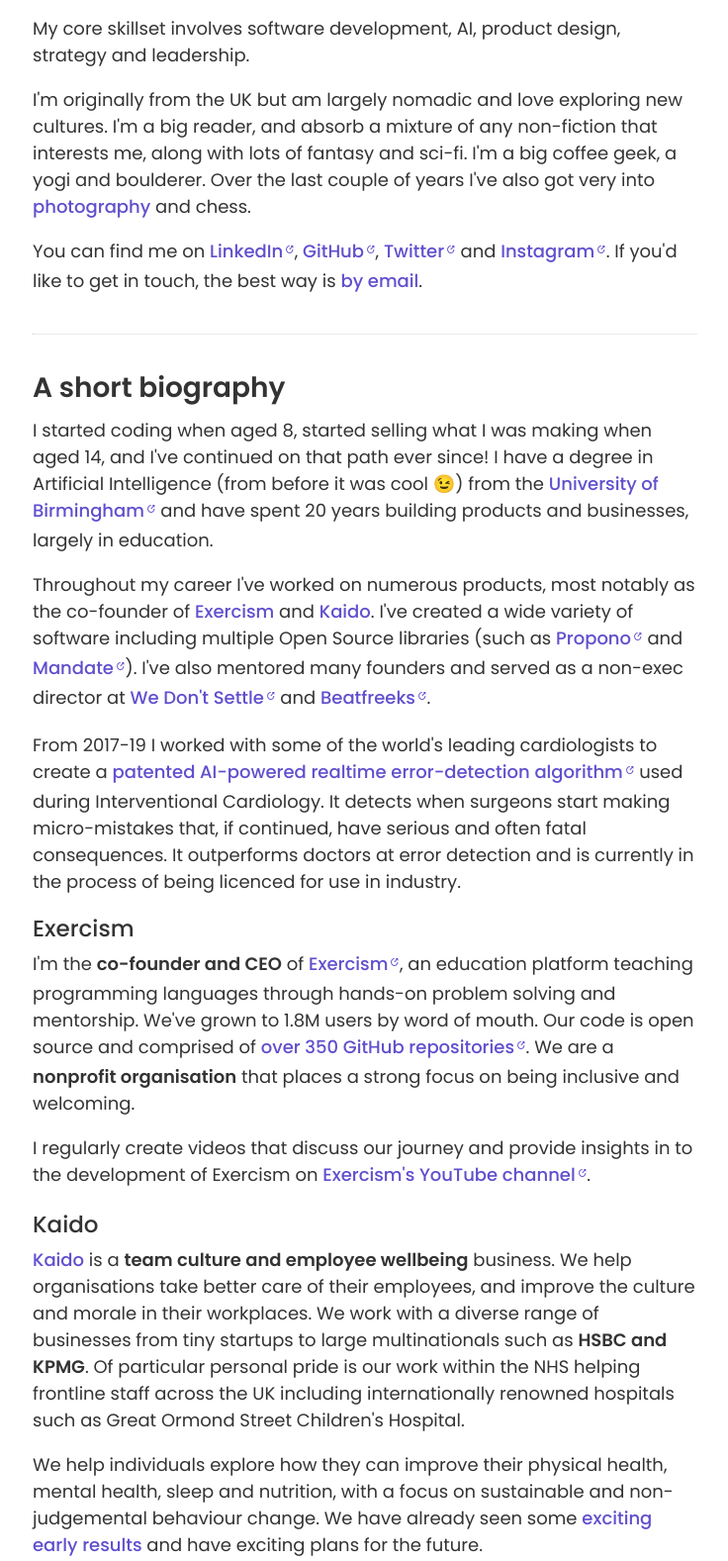
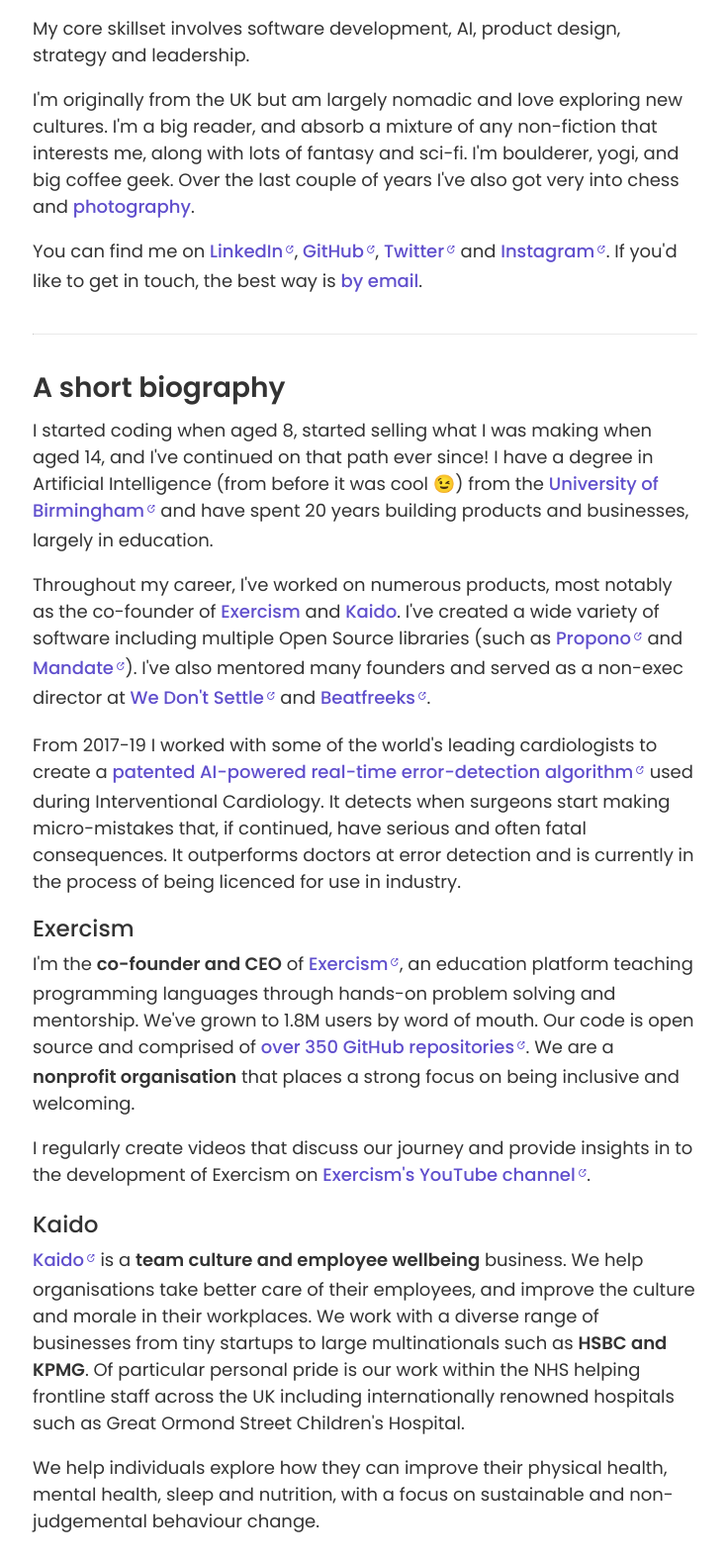
Before and after one commit to iHiD/ihid.github.io, a plain HTML site: page index.html in a window 1280 px wide. Shown: the part 482-2059 px from the top of the page at 99% size, without its empty margins (271-1007 px from the left). Drawn offline with nearby package versions, Linux system fonts and the light colour scheme.

Commit message:
More updates

```diff
--- a/index.html
+++ b/index.html
@@ -148,6 +148,7 @@
       .photo-grid a img {
         display:block;
         width:100%;
+        height:auto;
       }
     </style>
 
@@ -179,7 +180,7 @@
         <p>
           My core skillset involves software development, AI, product design, strategy and leadership.
         </p>
-        <p>I'm originally from the UK but am largely nomadic and love exploring new cultures. I'm a big reader, and absorb a mixture of any <span style="text-wrap:nowrap">non-fiction</span> that interests me, along with lots of fantasy and sci-fi. I'm a big coffee geek, a yogi and boulderer. Over the last couple of years I've also got very into <a href="#photography">photography</a> and chess.
+        <p>I'm originally from the UK but am largely nomadic and love exploring new cultures. I'm a big reader, and absorb a mixture of any <span style="text-wrap:nowrap">non-fiction</span> that interests me, along with lots of fantasy and sci-fi. I'm boulderer, yogi, and big coffee geek. Over the last couple of years I've also got very into chess and <a href="#photography">photography</a>.
 
         <p>
           You can find me on <a class="external" target="_blank" href="https://www.linkedin.com/in/ihidjeremywalker/">LinkedIn</a>,
@@ -193,13 +194,13 @@
           I started coding when aged 8, started selling what I was making when aged 14, and I've continued on that path ever since!
           I have a degree in Artificial Intelligence (from before it was cool 😉) from the <a class="external" target="_blank" href="https://www.birmingham.ac.uk/">University of Birmingham</a> and have spent 20 years building products and businesses, largely in education.
         </p>
-        <p>Throughout my career I've worked on numerous products, most notably as the co-founder of <a href="#exercism">Exercism</a> and <a href="#kaido">Kaido</a>.
+        <p>Throughout my career, I've worked on numerous products, most notably as the co-founder of <a href="#exercism">Exercism</a> and <a href="#kaido">Kaido</a>.
         I've created a wide variety of software including multiple Open Source libraries (such as <a class="external" target="_blank" href="https://rubygems.org/gems/propono">Propono</a> and <a class="external" target="_blank" href="https://rubygems.org/gems/mandate">Mandate</a>).
         I've also mentored many founders and served as a non-exec director at <a class="external" target="_blank" href="https://wedontsettle.com/">We Don't Settle</a> and <a class="external" target="_blank" href="https://beatfreeks.com/">Beatfreeks</a>.
         </p>
 
         <p>
-        From 2017-19 I worked with some of the world's leading cardiologists to create a <a class="external" target="_blank" href="https://patents.google.com/patent/US11387001B2/en">patented AI-powered realtime error-detection algorithm</a> used during Interventional Cardiology.
+        From 2017-19 I worked with some of the world's leading cardiologists to create a <a class="external" target="_blank" href="https://patents.google.com/patent/US11387001B2/en">patented AI-powered real-time error-detection algorithm</a> used during Interventional Cardiology.
         It detects when surgeons start making micro-mistakes that, if continued, have serious and often fatal consequences.
         It outperforms doctors at error detection and is currently in the process of being licenced for use in industry.
         </p>
@@ -210,8 +211,8 @@
         <p>I regularly create videos that discuss our journey and provide insights in to the development of Exercism on <a class="external" target="_blank" href="https://www.youtube.com/channel/UCI539r_OxiqZpUUhmPXsrEA">Exercism's YouTube channel</a>.
 
         <h3 id="kaido">Kaido</h3>
-        <p><a href="https://kaido.org">Kaido</a> is a <strong>team culture and employee wellbeing</strong> business. We help organisations take better care of their employees, and improve the culture and morale in their workplaces. We work with a diverse range of businesses from tiny startups to large multinationals such as <strong>HSBC and KPMG</strong>. Of particular personal pride is our work within the NHS helping frontline staff across the UK including internationally renowned hospitals such as Great Ormond Street Children's Hospital.</p>
-        <p>We help individuals explore how they can improve their physical health, mental health, sleep and nutrition, with a focus on sustainable and non-judgemental behaviour change. We have already seen some <a href="https://kaido.org/results">exciting early results</a> and have exciting plans for the future.</p>
+        <p><a class="external" target="_blank" href="https://kaido.org">Kaido</a> is a <strong>team culture and employee wellbeing</strong> business. We help organisations take better care of their employees, and improve the culture and morale in their workplaces. We work with a diverse range of businesses from tiny startups to large multinationals such as <strong>HSBC and KPMG</strong>. Of particular personal pride is our work within the NHS helping frontline staff across the UK including internationally renowned hospitals such as Great Ormond Street Children's Hospital.</p>
+        <p>We help individuals explore how they can improve their physical health, mental health, sleep and nutrition, with a focus on sustainable and non-judgemental behaviour change.</p>
 
         <hr/>
 
@@ -230,7 +231,7 @@
         <hr/>
 
         <h2 id="podcasts">Podcasts</h2>
-        <p style="margin-bottom:10px;">Here are a few fun podcast episodes I appeared on. If you'd like to feature me on a podcast, please <a href="mailto:jez.walker@gmail.com">get in touch</a>.</p>
+        <p style="margin-bottom:15px;">Here are a few fun podcast episodes I've appeared on. If you'd like to feature me on your podcast, please <a href="mailto:jez.walker@gmail.com">get in touch</a>.</p>
         <iframe style="border-radius:12px" src="https://open.spotify.com/embed/episode/6TsSIF7nY0NrazxnG8yP79?si=560408b3235a4905?utm_source=generator&theme=0" width="100%" height="152" frameBorder="0" allowfullscreen="" allow="autoplay; clipboard-write; encrypted-media; fullscreen; picture-in-picture" loading="lazy"></iframe>
         <iframe style="border-radius:12px" src="https://open.spotify.com/embed/episode/4z2dMRLPMRE1H7860NHCPI?si=46bfec0408724e0d?utm_source=generator&theme=0" width="100%" height="152" frameBorder="0" allowfullscreen="" allow="autoplay; clipboard-write; encrypted-media; fullscreen; picture-in-picture" loading="lazy"></iframe>
         <iframe style="border-radius:12px" src="https://open.spotify.com/embed/episode/4oFxS7eKE5nZjCdzFWjfXH?utm_source=generator&theme=0" width="100%" height="152" frameBorder="0" allowfullscreen="" allow="autoplay; clipboard-write; encrypted-media; fullscreen; picture-in-picture" loading="lazy"></iframe>
@@ -238,7 +239,7 @@
 
         <hr/>
         <h2 style="margin-top:30px;" id="podcasts">Videos</h2>
-        <p style="margin-bottom:10px;">I regularly release a mixture of technical content and interviews on <a class="external" target="_blank" href="https://youtube.com/exercismvideos">Exercism's YouTube Channel</a>. There are also numerous videos of me speaking at conferences online. Here is a varied selection.</p>
+        <p style="margin-bottom:15px;">I regularly release a mixture of technical content and interviews on <a class="external" target="_blank" href="https://youtube.com/exercismvideos">Exercism's YouTube Channel</a>. There are also numerous videos of me speaking at conferences online. Here is a varied selection.</p>
 
         <div class="video-grid">
           <div class="embed-container"><iframe width="560" height="315" src="https://www.youtube.com/embed/vhaFgsfmH_s?si=Dsl7pmlHypn3PMVf" title="YouTube video player" frameborder="0" allow="accelerometer; autoplay; clipboard-write; encrypted-media; gyroscope; picture-in-picture; web-share" referrerpolicy="strict-origin-when-cross-origin" allowfullscreen></iframe></div>
```
